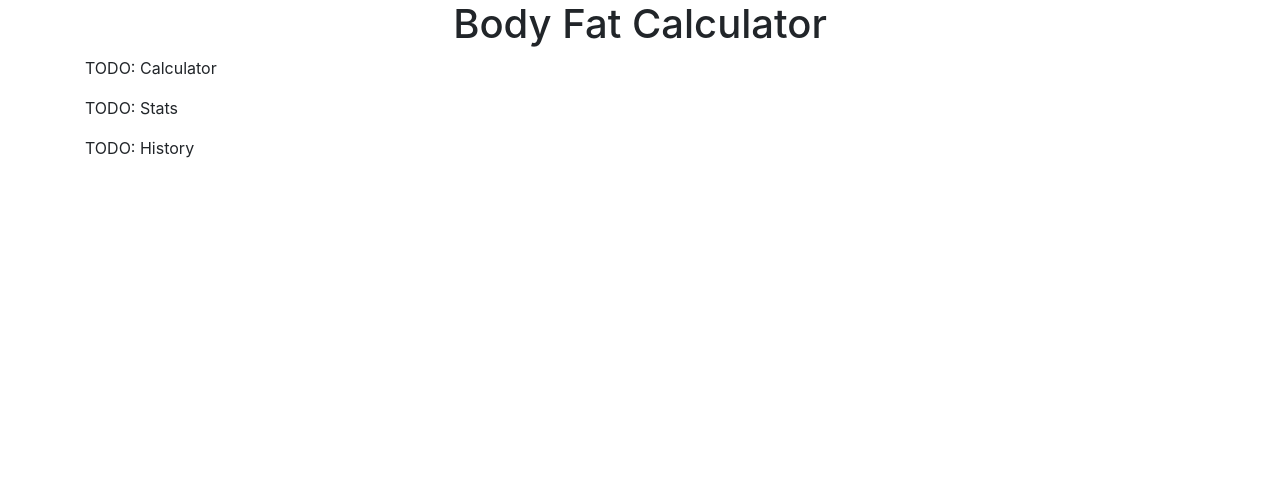
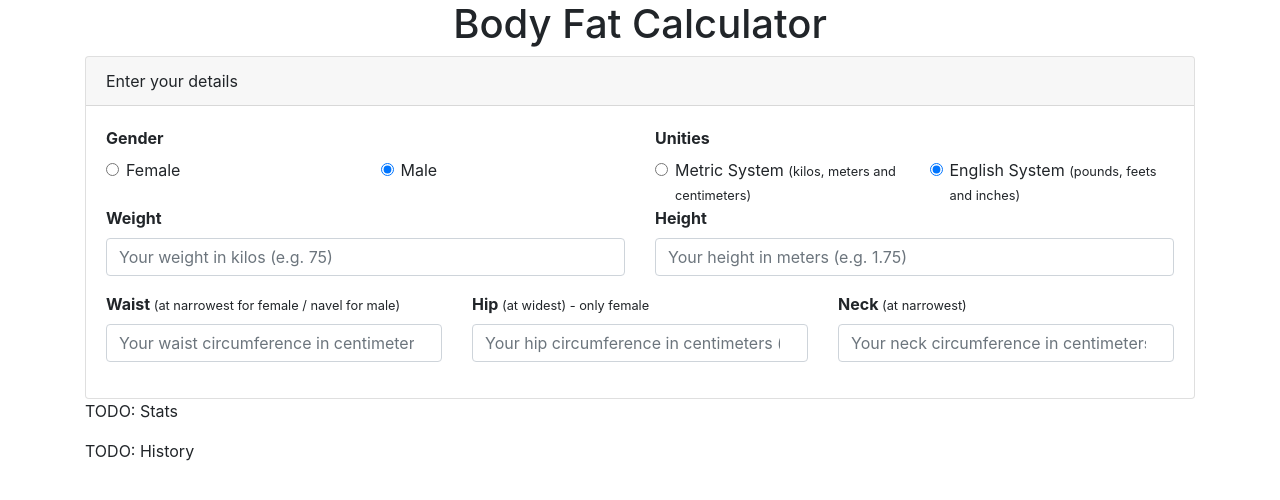
Before and after one commit to jfmdev/body-fat-calc, a Vue app: page / in a window 1280 px wide. Shown: the top 500 px of the page. Built offline with nearby package versions, Linux system fonts and the light colour scheme; what vue-localstorage would draw is missing.

Commit message:
First draft for Calculator component

```diff
--- a/src/components/Calculator.vue
+++ b/src/components/Calculator.vue
@@ -1,7 +1,95 @@
 <template>
-  <div>
-    <p>TODO: Calculator</p>
-  </div>
+  <form>
+    <div class="card">
+      <div class="card-header">
+        Enter your details
+      </div>
+
+      <div class="card-body">
+        <div class="row">
+
+          <div class="col-sm-6">
+            <label class="font-weight-bold">Gender</label>
+            <div class="row">
+              <div class="col-sm-6">
+                <div class="form-check">
+                  <input class="form-check-input" type="radio" name="gender" id="calc_gender_f" value="F">
+                  <label class="form-check-label clickable" for="calc_gender_f">
+                    Female
+                  </label>
+                </div>
+              </div>
+              <div class="col-sm-6">
+                <div class="form-check">
+                  <input class="form-check-input" type="radio" name="gender" id="calc_gender_m" value="M" checked>
+                  <label class="form-check-label clickable" for="calc_gender_m">
+                    Male
+                  </label>
+                </div>
+              </div>
+            </div>
+          </div>
+
+          <div class="col-sm-6">
+            <label class="font-weight-bold">Unities</label>
+            <div class="row">
+              <div class="col-sm-6">
+                <div class="form-check">
+                  <input class="form-check-input" type="radio" name="system" id="calc_system_m" value="M">
+                  <label class="form-check-label clickable" for="calc_system_m">
+                    Metric System <small>(kilos, meters and centimeters)</small>
+                  </label>
+                </div>
+              </div>
+              <div class="col-sm-6">
+                <div class="form-check">
+                  <input class="form-check-input" type="radio" name="system" id="calc_system_e" value="E" checked>
+                  <label class="form-check-label clickable" for="calc_system_e">
+                    English System <small>(pounds, feets and inches)</small>
+                  </label>
+                </div>
+              </div>
+            </div>
+          </div>
+
+          <div class="col-sm-6">
+            <div class="form-group">
+              <label for="calc_weight" class="font-weight-bold">Weight</label>
+              <input type="number" class="form-control" id="calc_weight" placeholder="Your weight in kilos (e.g. 75)">
+            </div>
+          </div>
+
+          <div class="col-sm-6">
+            <div class="form-group">
+              <label for="calc_height" class="font-weight-bold">Height</label>
+              <input type="number" class="form-control" id="calc_height" placeholder="Your height in meters (e.g. 1.75)">
+            </div>
+          </div>
+
+          <div class="col-sm-4">
+            <div class="form-group">
+              <label for="calc_waist"><span class="font-weight-bold">Waist</span><small> (at narrowest for female / navel for male)</small></label>
+              <input type="number" class="form-control" id="calc_waist" placeholder="Your waist circumference in centimeters (e.g. 85)">
+            </div>
+          </div>
+
+          <div class="col-sm-4">
+            <div class="form-group">
+              <label for="calc_fip"><span class="font-weight-bold">Hip</span><small> (at widest) - only female</small></label>
+              <input type="number" class="form-control" id="calc_fip" placeholder="Your hip circumference in centimeters (e.g. 95)">
+            </div>
+          </div>
+
+          <div class="col-sm-4">
+            <div class="form-group">
+              <label for="calc_neck"><span class="font-weight-bold">Neck</span><small> (at narrowest)</small></label>
+              <input type="number" class="form-control" id="calc_neck" placeholder="Your neck circumference in centimeters (e.g. 35)">
+            </div>
+          </div>
+        </div>
+      </div>
+    </div>
+  </form>
 </template>
 
 <script>
--- a/src/main.js
+++ b/src/main.js
@@ -15,6 +15,9 @@ require("../node_modules/bootstrap/dist/css/bootstrap.min.css");
 import VueLocalStorage from "vue-localstorage";
 Vue.use(VueLocalStorage);
 
+// Custom styles.
+require("./styles.css");
+
 // Define application.
 new Vue({
   render: h => h(App)
--- /dev/null
+++ b/src/styles.css
@@ -0,0 +1,4 @@
+
+.clickable {
+  cursor: pointer;
+}
```
